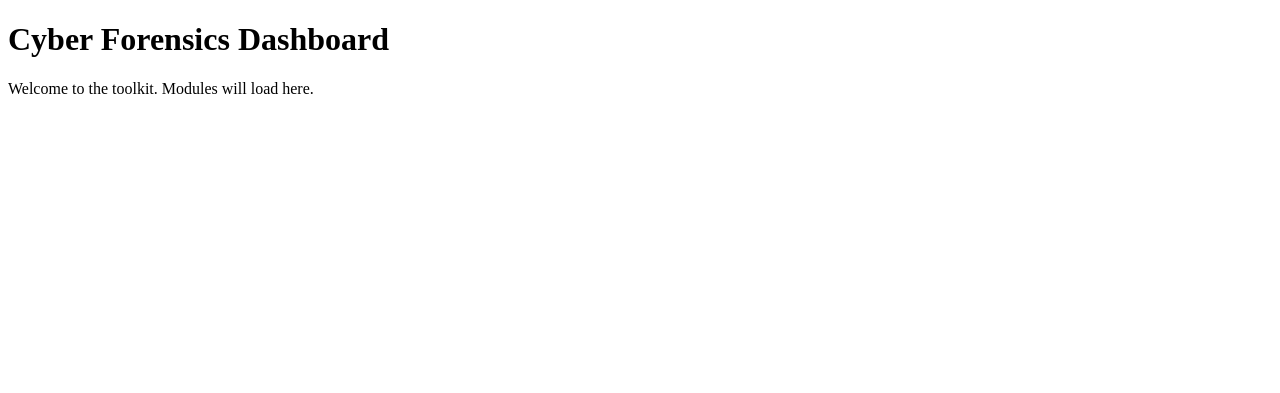
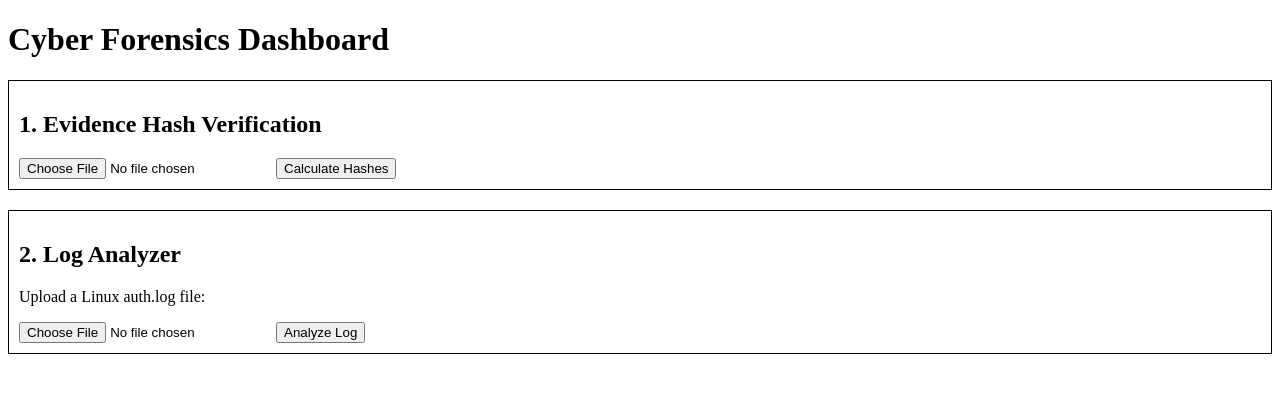
Before and after one commit to NoobJrCS/forensics-toolkit, a Flask app: page / in a window 1280 px wide. Shown: the top 393 px of the page. Run offline with Flask 3, Linux system fonts and the light colour scheme.

Commit message:
Day 2: Built and integrated Hash Checker and Log Analyzer modules

```diff
--- a/app.py
+++ b/app.py
@@ -1,11 +1,34 @@
-from flask import Flask, render_template
+from flask import Flask, render_template, request
+from backend.modules.hash_checker import calculate_hashes
+from backend.modules.log_analyzer import parse_auth_log
 
 app = Flask(__name__)
 
 @app.route('/')
 def home():
-    # This tells Flask to serve your frontend HTML file
     return render_template('index.html')
+
+@app.route('/hash', methods=['POST'])
+def hash_file():
+    if 'file' not in request.files:
+        return "No file uploaded", 400
+
+    file = request.files['file']
+    file_content = file.read()
+
+    hashes = calculate_hashes(file_content)
+    return render_template('index.html', hashes=hashes)
+
+@app.route('/analyze-log', methods=['POST'])
+def analyze_log():
+    if 'file' not in request.files:
+        return "No file uploaded", 400
+
+    file = request.files['file']
+    log_content = file.read()
+
+    suspicious_activity = parse_auth_log(log_content)
+    return render_template('index.html', logs=suspicious_activity)
 
 if __name__ == '__main__':
     app.run(debug=True)
--- a/templates/index.html
+++ b/templates/index.html
@@ -7,6 +7,40 @@
 </head>
 <body>
     <h1>Cyber Forensics Dashboard</h1>
-    <p>Welcome to the toolkit. Modules will load here.</p>
+
+    <div style="border: 1px solid black; padding: 10px; margin-bottom: 20px;">
+        <h2>1. Evidence Hash Verification</h2>
+        <form action="/hash" method="POST" enctype="multipart/form-data">
+            <input type="file" name="file" required>
+            <button type="submit">Calculate Hashes</button>
+        </form>
+
+        {% if hashes %}
+            <h3>File Hashes:</h3>
+            <ul>
+                <li><strong>MD5:</strong> {{ hashes.MD5 }}</li>
+                <li><strong>SHA1:</strong> {{ hashes.SHA1 }}</li>
+                <li><strong>SHA256:</strong> {{ hashes.SHA256 }}</li>
+            </ul>
+        {% endif %}
+    </div>
+
+    <div style="border: 1px solid black; padding: 10px;">
+        <h2>2. Log Analyzer</h2>
+        <form action="/analyze-log" method="POST" enctype="multipart/form-data">
+            <p>Upload a Linux auth.log file:</p>
+            <input type="file" name="file" required>
+            <button type="submit">Analyze Log</button>
+        </form>
+
+        {% if logs %}
+            <h3>Suspicious IP Addresses Found:</h3>
+            <ul>
+                {% for log in logs %}
+                    <li><strong>IP:</strong> {{ log.ip_address }} <br> <em>Line: {{ log.raw_log }}</em></li>
+                {% endfor %}
+            </ul>
+        {% endif %}
+    </div>
 </body>
 </html>
```
Also changed, not shown: backend/modules/hash_checker.py (+8 -0 lines), backend/modules/log_analyzer.py (+18 -0 lines), backend/__init__.py (added), backend/modules/__init__.py (added), main.py (deleted).
